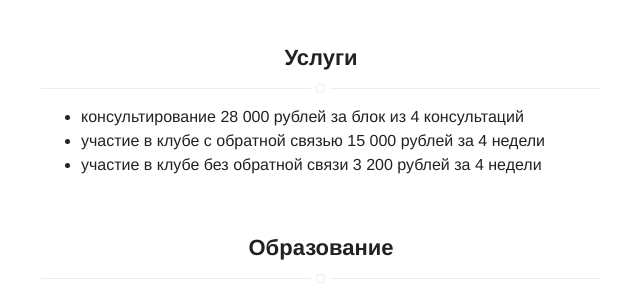
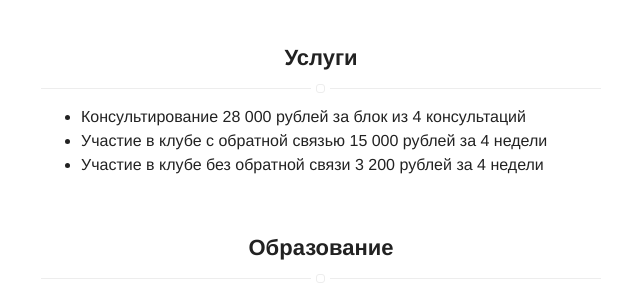
Before and after one commit to ttm-help/main-site, a Jekyll site: the page built from index.html, in a window 1280 px wide. Shown: the part 615-913 px from the top of the page, without its empty margins (319-959 px from the left). Built offline with Jekyll 4.4.1, drawn with Linux system fonts in a browser that asks for light colours.

Commit message:
store result

```diff
--- a/_config.yml
+++ b/_config.yml
@@ -35,9 +35,9 @@ skills-list:
 
 offers: true
 offers-list:
-    - консультирование 28 000 рублей за блок из 4 консультаций
-    - участие в клубе с обратной связью 15 000 рублей за 4 недели
-    - участие в клубе без обратной связи 3 200 рублей за 4 недели
+    - Консультирование 28 000 рублей за блок из 4 консультаций
+    - Участие в клубе с обратной связью 15 000 рублей за 4 недели
+    - Участие в клубе без обратной связи 3 200 рублей за 4 недели
 
 # do you want to display a projects section? true or false
 projects: false
```
